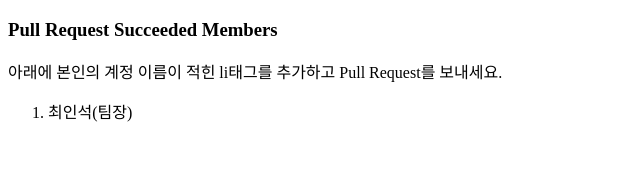
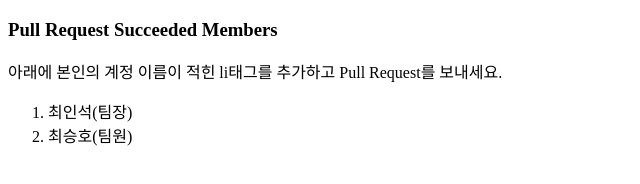
Before and after one commit to chainstone-dev/collaboration, a plain HTML site: page index.html in a window 1280 px wide. Shown: the whole page, without its empty margins (0-640 px from the left). Drawn offline with Linux system fonts and the light colour scheme.

Commit message:
added my branch

```diff
--- a/index.html
+++ b/index.html
@@ -9,6 +9,7 @@
  <p>아래에 본인의 계정 이름이 적힌 li태그를 추가하고 Pull Request를 보내세요.</p>
  <ol>
   <li>최인석(팀장)</li>
+  <li>최승호(팀원)</li>
  </ol>
 </body>
 </html>
```
